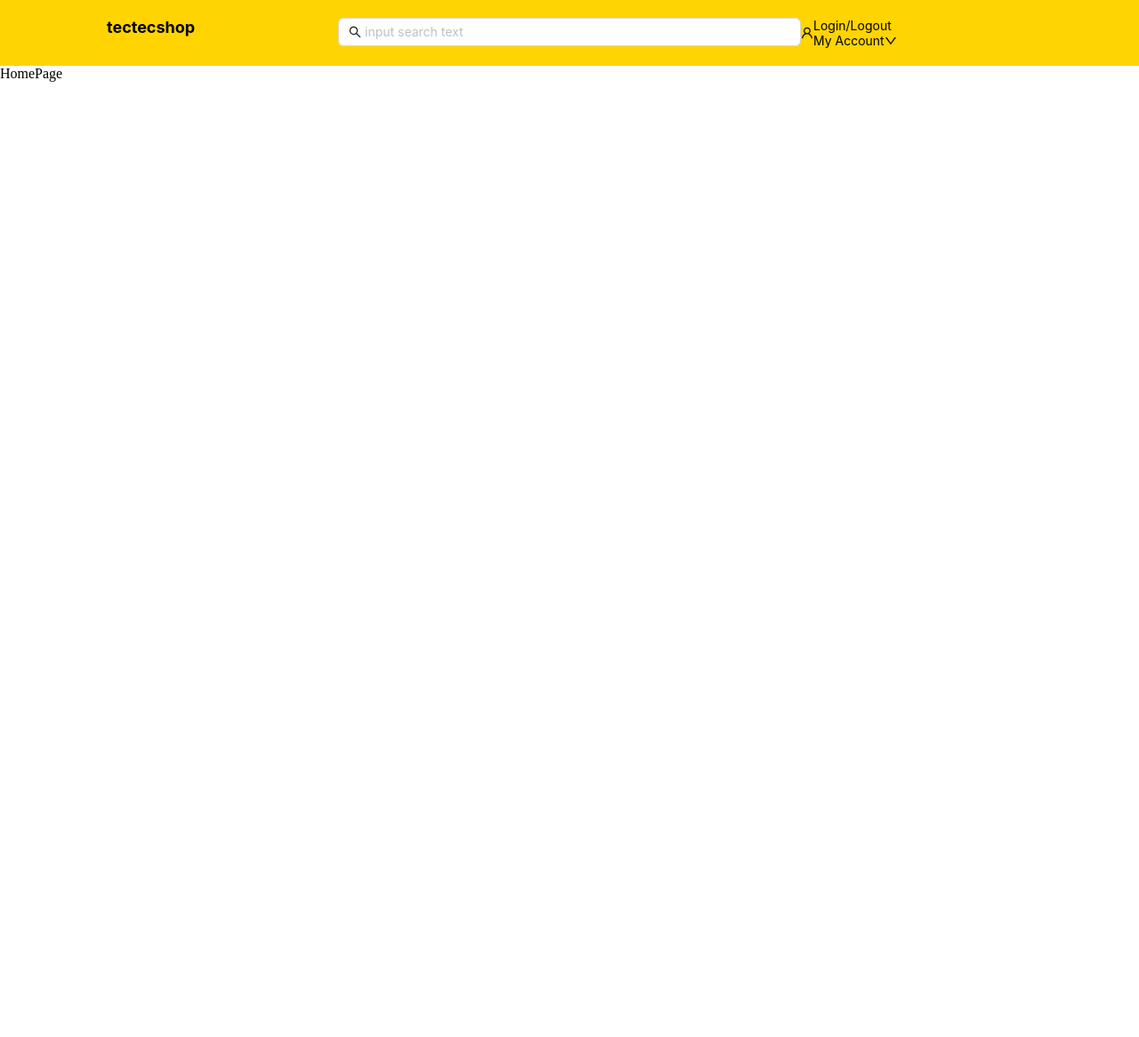
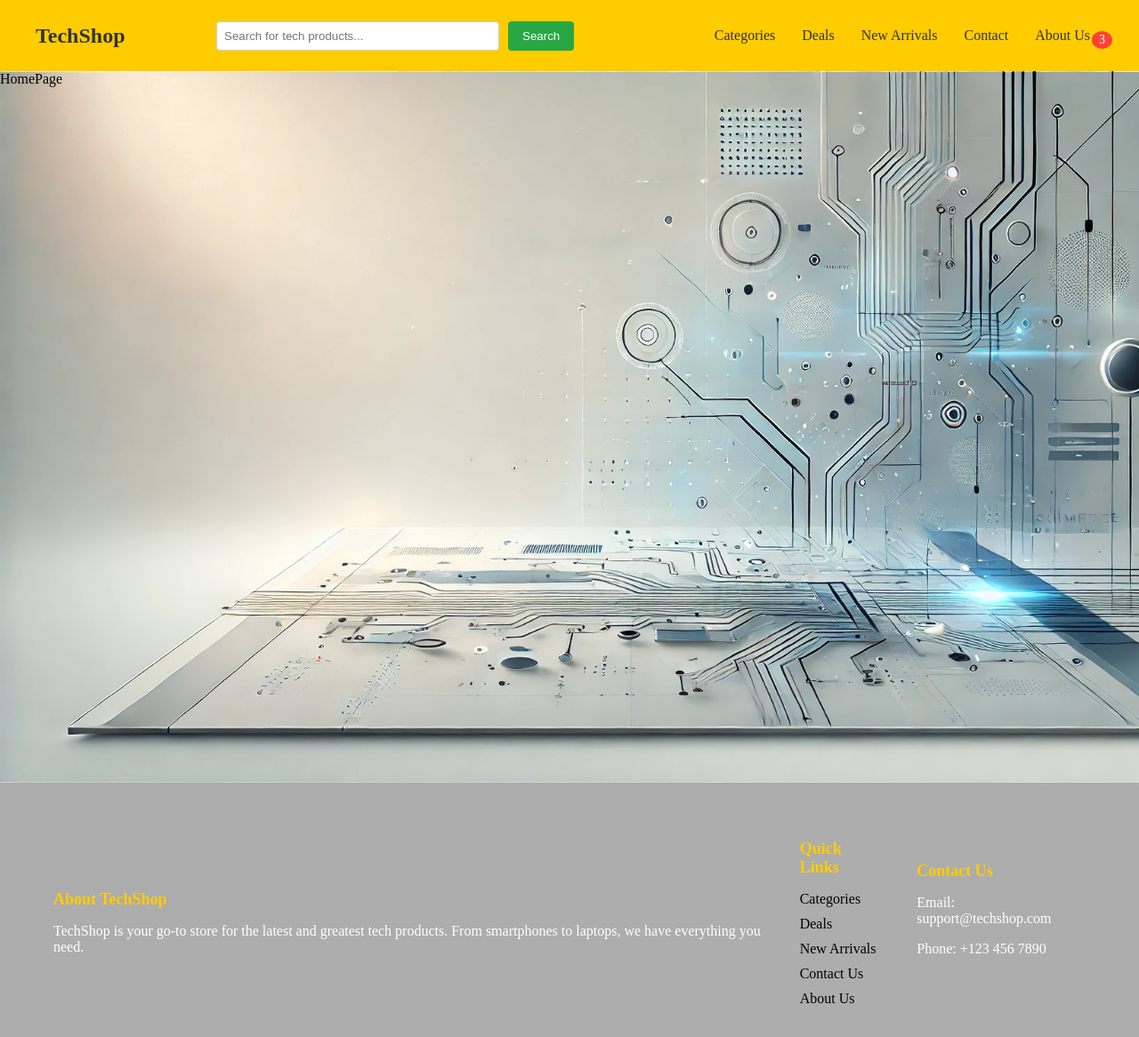
Before and after one commit to tuanle2021/KLTNWEB, a React (Create React App) app in the folder frontend/: page / in a window 1280 px wide. Shown: the top 1166 px of the page at 89% size. Before the commit the page ends 800 px from the top, so only its background shows below. Built offline with nearby package versions, Linux system fonts and the light colour scheme.

Commit message:
#2 home, footer component

```diff
--- a/frontend/src/components/DefaultComponent/DefaultComponent.jsx
+++ b/frontend/src/components/DefaultComponent/DefaultComponent.jsx
@@ -1,13 +1,15 @@
-import React from 'react'
-import HeaderComponent from '../HeaderComponent/HeaderComponent'
+import React from "react";
+import HeaderComponent from "../HeaderComponent/HeaderComponent";
+import FooterComponent from "../FooterComponent/FooterComponent";
 
-const DefaultComponent = ({children}) => {
+const DefaultComponent = ({ children }) => {
   return (
     <div>
-      <HeaderComponent/>
+      <HeaderComponent />
       {children}
+      <FooterComponent />
     </div>
-  )
-}
+  );
+};
 
-export default DefaultComponent
+export default DefaultComponent;
--- /dev/null
+++ b/frontend/src/components/FooterComponent/FooterComponent.jsx
@@ -0,0 +1,79 @@
+import React from "react";
+import {
+  FooterContainer,
+  FooterInner,
+  FooterSection,
+  SectionTitle,
+  SectionLinks,
+  SocialIcons,
+  CopyRight,
+} from "./style";
+// Footer Component
+const Footer = () => {
+  return (
+    <FooterContainer>
+      <FooterInner>
+        {/* Company Information Section */}
+        <FooterSection>
+          <SectionTitle>About TechShop</SectionTitle>
+          <p>
+            TechShop is your go-to store for the latest and greatest tech
+            products. From smartphones to laptops, we have everything you need.
+          </p>
+        </FooterSection>
+
+        {/* Quick Links Section */}
+        <FooterSection>
+          <SectionTitle>Quick Links</SectionTitle>
+          <SectionLinks>
+            <li>
+              <a href="/categories">Categories</a>
+            </li>
+            <li>
+              <a href="/deals">Deals</a>
+            </li>
+            <li>
+              <a href="/new-arrivals">New Arrivals</a>
+            </li>
+            <li>
+              <a href="/contact">Contact Us</a>
+            </li>
+            <li>
+              <a href="/about">About Us</a>
+            </li>
+          </SectionLinks>
+        </FooterSection>
+
+        {/* Contact Info Section */}
+        <FooterSection>
+          <SectionTitle>Contact Us</SectionTitle>
+          <p>Email: support@techshop.com</p>
+          <p>Phone: +123 456 7890</p>
+
+          {/* Social Media Icons */}
+          <SocialIcons>
+            <a href="https://facebook.com">
+              <i className="fab fa-facebook-f"></i>
+            </a>
+            <a href="https://twitter.com">
+              <i className="fab fa-twitter"></i>
+            </a>
+            <a href="https://instagram.com">
+              <i className="fab fa-instagram"></i>
+            </a>
+            <a href="https://linkedin.com">
+              <i className="fab fa-linkedin-in"></i>
+            </a>
+          </SocialIcons>
+        </FooterSection>
+      </FooterInner>
+
+      {/* Copyright Section */}
+      <CopyRight>
+        &copy; {new Date().getFullYear()} TechShop. All rights reserved.
+      </CopyRight>
+    </FooterContainer>
+  );
+};
+
+export default Footer;
--- /dev/null
+++ b/frontend/src/components/FooterComponent/style.js
@@ -0,0 +1,77 @@
+import styled from "styled-components";
+
+// Styled components for the footer and its elements
+export const FooterContainer = styled.footer`
+  background-color: rgba(51, 51, 51, 0.4);
+  color: #fff;
+  padding: 40px 0;
+  text-align: center;
+`;
+
+export const FooterInner = styled.div`
+  max-width: 1200px;
+  margin: 0 auto;
+  display: flex;
+  flex-direction: column;
+  justify-content: space-between;
+  align-items: center;
+
+  @media (min-width: 768px) {
+    flex-direction: row;
+    text-align: left;
+  }
+`;
+
+export const FooterSection = styled.div`
+  margin: 20px 0;
+
+  @media (min-width: 768px) {
+    margin: 0 20px;
+  }
+`;
+
+export const SectionTitle = styled.h4`
+  font-size: 18px;
+  margin-bottom: 15px;
+  color: #ffcc00;
+`;
+
+export const SectionLinks = styled.ul`
+  list-style-type: none;
+  padding: 0;
+
+  li {
+    margin-bottom: 10px;
+
+    a {
+      color: #000;
+      text-decoration: none;
+      font-size: 16px;
+
+      &:hover {
+        color: #fff;
+      }
+    }
+  }
+`;
+
+export const SocialIcons = styled.div`
+  margin-top: 20px;
+
+  a {
+    color: #000;
+    font-size: 24px;
+    margin: 0 10px;
+    text-decoration: none;
+
+    &:hover {
+      color: #fff;
+    }
+  }
+`;
+
+export const CopyRight = styled.div`
+  margin-top: 40px;
+  font-size: 14px;
+  color: #aaa;
+`;
--- a/frontend/src/components/HeaderComponent/HeaderComponent.jsx
+++ b/frontend/src/components/HeaderComponent/HeaderComponent.jsx
@@ -1,45 +1,62 @@
-import React from 'react'
-import { Col}  from 'antd'
-import { WrapperAccoutHeader, WrapperHeader, WrappertextHeader } from './style'
-import Search from 'antd/es/transfer/search'
+import React from "react";
+import { Col } from "antd";
 import {
-  UserOutlined,
-  DownOutlined
-} from '@ant-design/icons';
+  HeaderContainer,
+  HeaderInner,
+  Logo,
+  SearchBar,
+  NavLinks,
+  ShoppingCart,
+} from "./style";
+import Search from "antd/es/transfer/search";
+import { UserOutlined, DownOutlined } from "@ant-design/icons";
 const HeaderComponent = () => {
   return (
-    <div>
-    <WrapperHeader>
-        <Col span={6}>
-        <WrappertextHeader>tectecshop</WrappertextHeader>
-        </Col>
-        <Col span={12}>
-        <Search
-          placeholder="input search text"
-          allowClear
-          enterButton="Search"
-          size="large"
-          //onSearch={onSearch}
-        />
-        </Col>
-        <Col span={6}>
+    <HeaderContainer>
+      <HeaderInner>
+        {/* Logo Section */}
+        <Logo>
+          <a href="/">TechShop</a>
+        </Logo>
 
-        <WrapperAccoutHeader>
+        {/* Search Bar */}
+        <SearchBar>
+          <input type="text" placeholder="Search for tech products..." />
+          <button type="submit">Search</button>
+        </SearchBar>
 
-          <UserOutlined />
-          <div>
-          <span>Login/Logout</span>
-          <div>
-          <span>My Account</span>
-          <DownOutlined />
-          </div>
-          </div>
+        {/* Navigation Links */}
+        <NavLinks>
+          <ul>
+            <li>
+              <a href="/categories">Categories</a>
+            </li>
+            <li>
+              <a href="/deals">Deals</a>
+            </li>
+            <li>
+              <a href="/new-arrivals">New Arrivals</a>
+            </li>
+            <li>
+              <a href="/contact">Contact</a>
+            </li>
+            <li>
+              <a href="/about">About Us</a>
+            </li>
+          </ul>
+        </NavLinks>
 
-        </WrapperAccoutHeader>
-        </Col>
-    </WrapperHeader>
-    </div>
-  )
-}
+        {/* Shopping Cart */}
+        <ShoppingCart>
+          <a href="/cart">
+            <i className="fas fa-shopping-cart"></i>
+            <span className="cart-count">3</span>{" "}
+            {/* Dynamic cart item count */}
+          </a>
+        </ShoppingCart>
+      </HeaderInner>
+    </HeaderContainer>
+  );
+};
 
-export default HeaderComponent
+export default HeaderComponent;
--- a/frontend/src/components/HeaderComponent/style.js
+++ b/frontend/src/components/HeaderComponent/style.js
@@ -1,16 +1,122 @@
 import styled from "styled-components";
-import { Row } from "antd";
-export const WrapperHeader = styled(Row)`
-        padding: 20px 120px;
-        background-color: #ffd400;
-`
-export const WrappertextHeader = styled.span`
-        font-size: 18px;
-        color: #000;
-        font-weight: bold;
-        text-align: left;
-`
-export const WrapperAccoutHeader = styled.div`
-        display: flex;
-        align-items: center;
-`
+export const HeaderContainer = styled.header`
+  background-color: #ffcc00;
+  color: #333;
+  padding: 15px 0;
+  box-shadow: 0 4px 8px rgba(0, 0, 0, 0.1);
+`;
+
+export const HeaderInner = styled.div`
+  max-width: 1200px;
+  margin: 0 auto;
+  display: flex;
+  justify-content: space-between;
+  align-items: center;
+  padding: 0 20px;
+
+  @media (max-width: 768px) {
+    flex-wrap: wrap;
+    justify-content: center;
+  }
+`;
+
+export const Logo = styled.div`
+  a {
+    font-size: 24px;
+    color: #333;
+    text-decoration: none;
+    font-weight: bold;
+
+    &:hover {
+      color: #666;
+    }
+  }
+`;
+
+export const SearchBar = styled.div`
+  flex: 1;
+  display: flex;
+  justify-content: center;
+
+  input {
+    padding: 8px;
+    width: 300px;
+    border-radius: 4px;
+    border: 1px solid #ccc;
+    margin-right: 10px;
+
+    @media (max-width: 768px) {
+      width: 100%;
+    }
+  }
+
+  button {
+    padding: 8px 16px;
+    background-color: #28a745;
+    color: #fff;
+    border: none;
+    border-radius: 4px;
+    cursor: pointer;
+
+    &:hover {
+      background-color: #218838;
+    }
+  }
+`;
+
+export const NavLinks = styled.nav`
+  ul {
+    list-style-type: none;
+    display: flex;
+
+    li {
+      margin: 0 15px;
+
+      a {
+        color: #333;
+        text-decoration: none;
+        font-size: 16px;
+
+        &:hover {
+          color: #666;
+        }
+      }
+    }
+
+    @media (max-width: 768px) {
+      flex-direction: column;
+      align-items: center;
+
+      li {
+        margin: 10px 0;
+      }
+    }
+  }
+`;
+
+export const ShoppingCart = styled.div`
+  position: relative;
+
+  a {
+    color: #fff;
+    text-decoration: none;
+    font-size: 18px;
+    display: flex;
+    align-items: center;
+
+    i {
+      font-size: 24px;
+    }
+  }
+
+  .cart-count {
+    background-color: #ff4136;
+    color: #fff;
+    font-size: 14px;
+    border-radius: 50%;
+    padding: 2px 8px;
+    position: absolute;
+    top: -5px;
+    right: -10px;
+  }
+`;
--- a/frontend/src/pages/HomePage/HomePage.jsx
+++ b/frontend/src/pages/HomePage/HomePage.jsx
@@ -1,11 +1,8 @@
-import React from 'react'
+import React from "react";
+import { BackgroundImage } from "./style";
 
 const HomePage = () => {
-  return (
-    <div>
-      HomePage
-    </div>
-  )
-}
+  return <BackgroundImage>HomePage</BackgroundImage>;
+};
 
-export default HomePage
+export default HomePage;
--- /dev/null
+++ b/frontend/src/pages/HomePage/style.js
@@ -0,0 +1,8 @@
+import styled from "styled-components";
+
+export const BackgroundImage = styled.div`
+  background-image: url("/images/background.webp");
+  background-size: cover;
+  width: 100vw;
+  height: 100vh;
+`;
```
Also changed, not shown: frontend/public/images/background.webp (added).
